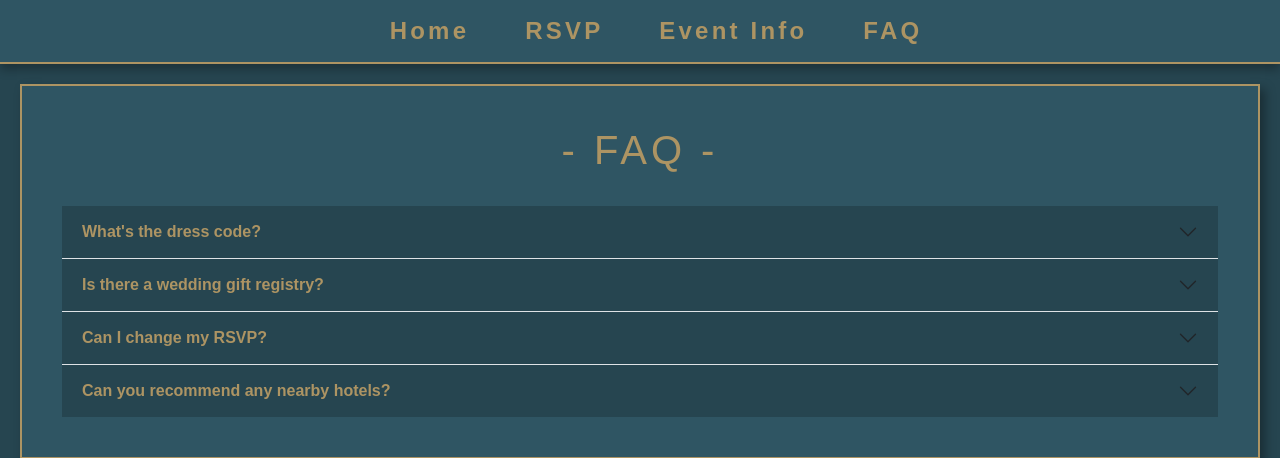
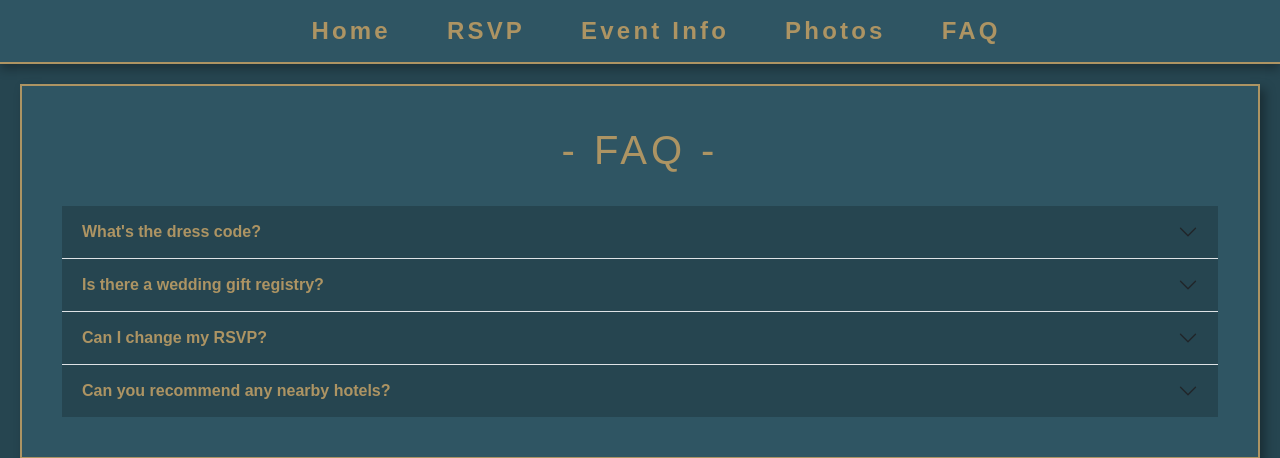
Before and after one commit to Lewis-Gallagher/wedding-website, a Flask app: page /faq in a window 1280 px wide. Shown: the top 458 px of the page. Run offline with Flask 2, Linux system fonts and the light colour scheme; some libraries are stand-ins or nearby versions; some web fonts are replaced.

Commit message:
:sparkles: Add photos page

```diff
--- a/app/templates/nav.html
+++ b/app/templates/nav.html
@@ -24,6 +24,10 @@
       </li>
 
       <li class="nav-item">
+        <a class="nav-link" href="{{ url_for('photos') }}">Photos</a>
+      </li>
+
+      <li class="nav-item">
         <a class="nav-link" href="{{ url_for('faq') }}">FAQ</a>
       </li>
 
```
